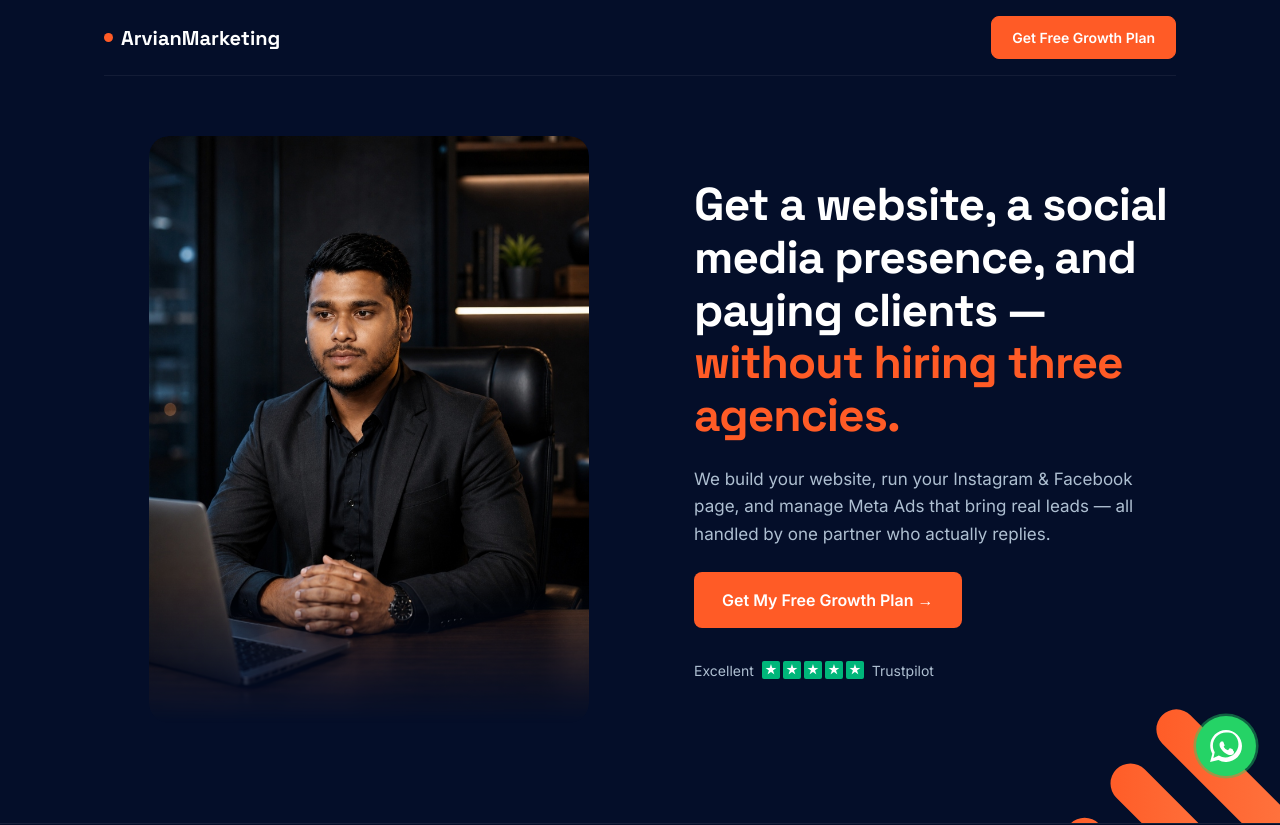
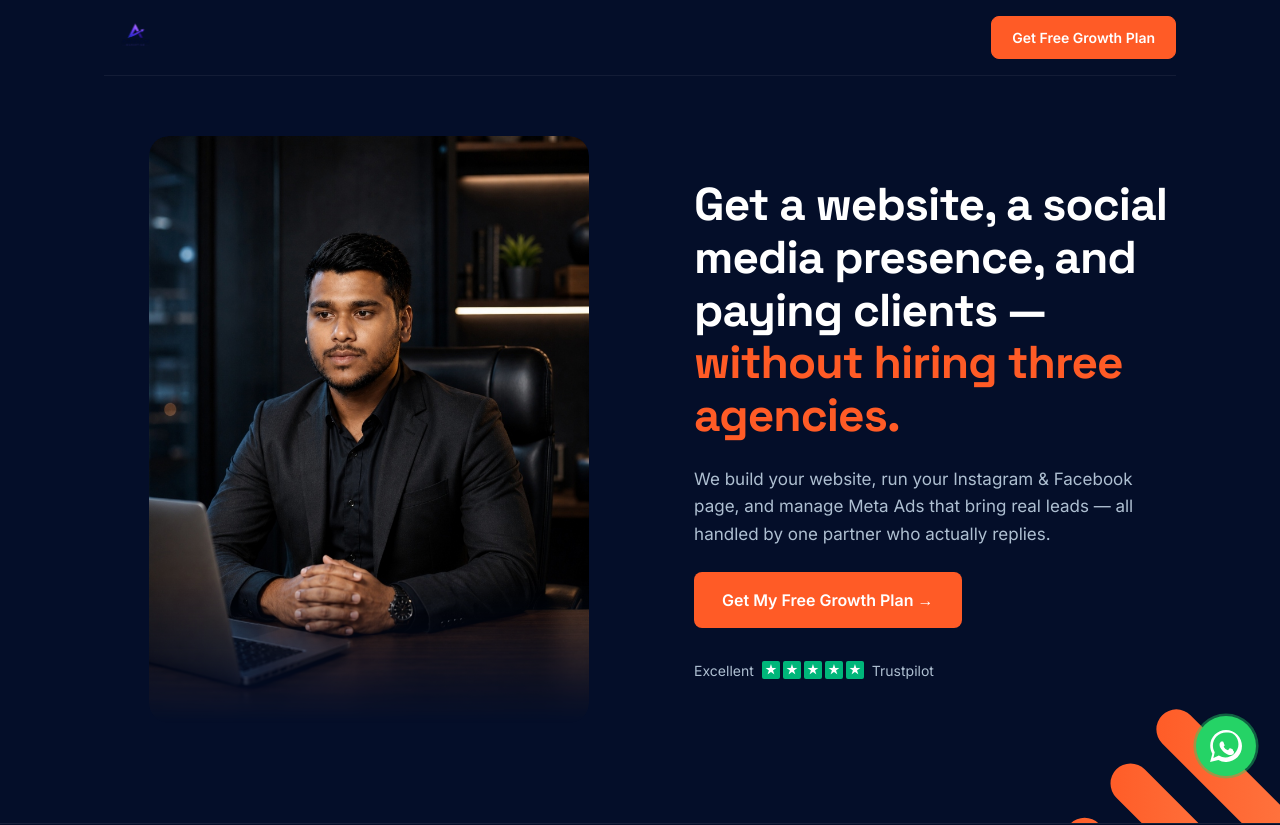
Before and after one commit to ravi-verma-001/landingpage, a Next.js app: page / in a window 1280 px wide. Shown: the top 825 px of the page. Built offline with nearby package versions, Linux system fonts and the light colour scheme.

Commit message:
feat: replace header textual brand logo with graphical logo image

```diff
--- a/app/page.tsx
+++ b/app/page.tsx
@@ -53,7 +53,9 @@ export default function Home() {
       <div className="hero-blast-wrapper">
         <div className="wrap">
           <div className="topbar">
-            <div className="brand"><span className="brand-dot"></span>ArvianMarketing</div>
+            <div className="brand">
+              <img src="/logo.png" alt="Arvian Marketing Logo" style={{ height: '42px', width: 'auto', objectFit: 'contain' }} />
+            </div>
             <a className="top-cta-blast" href="#growth-plan">Get Free Growth Plan</a>
           </div>
 
```
Also changed, not shown: public/logo.png (added).
